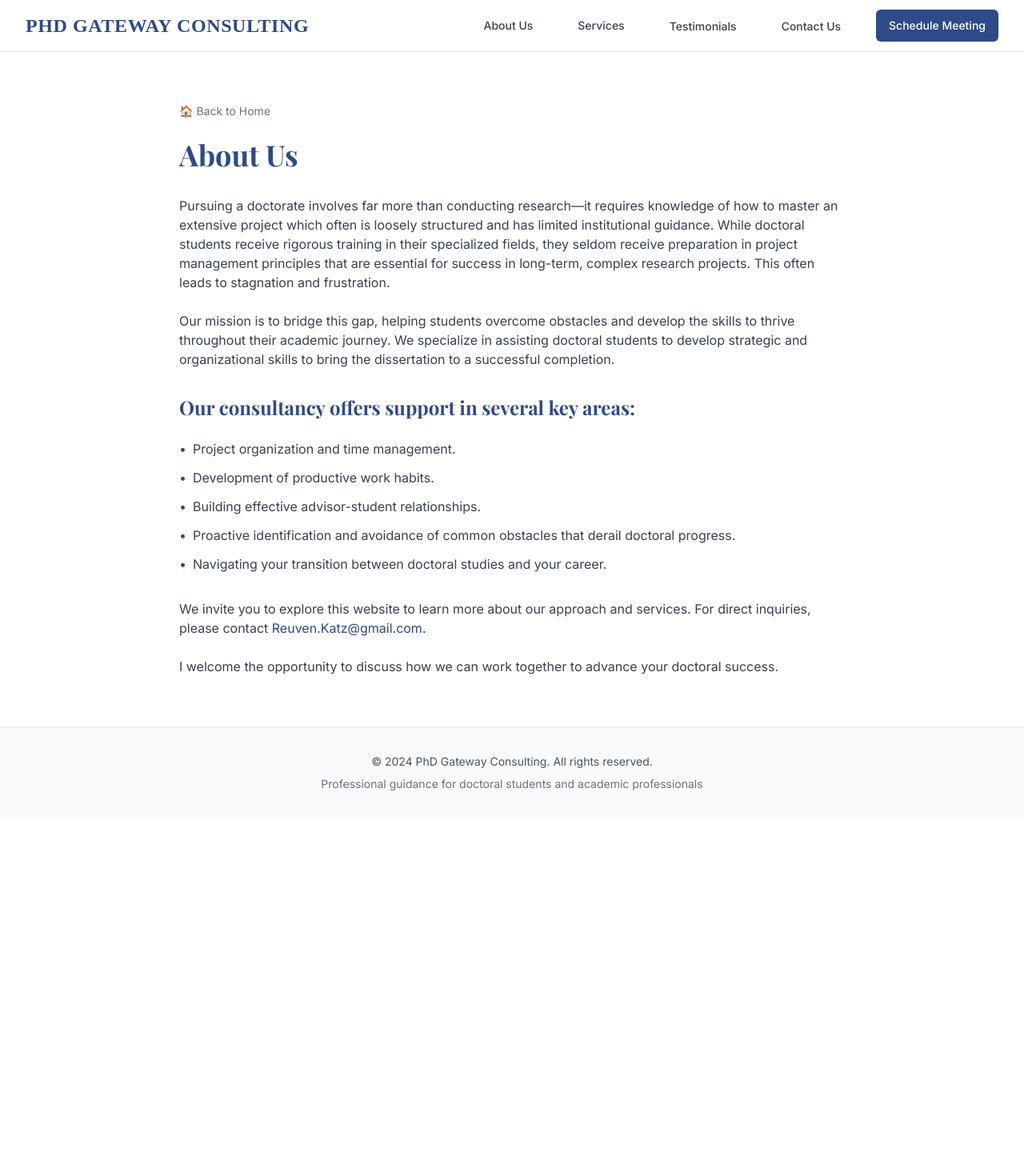
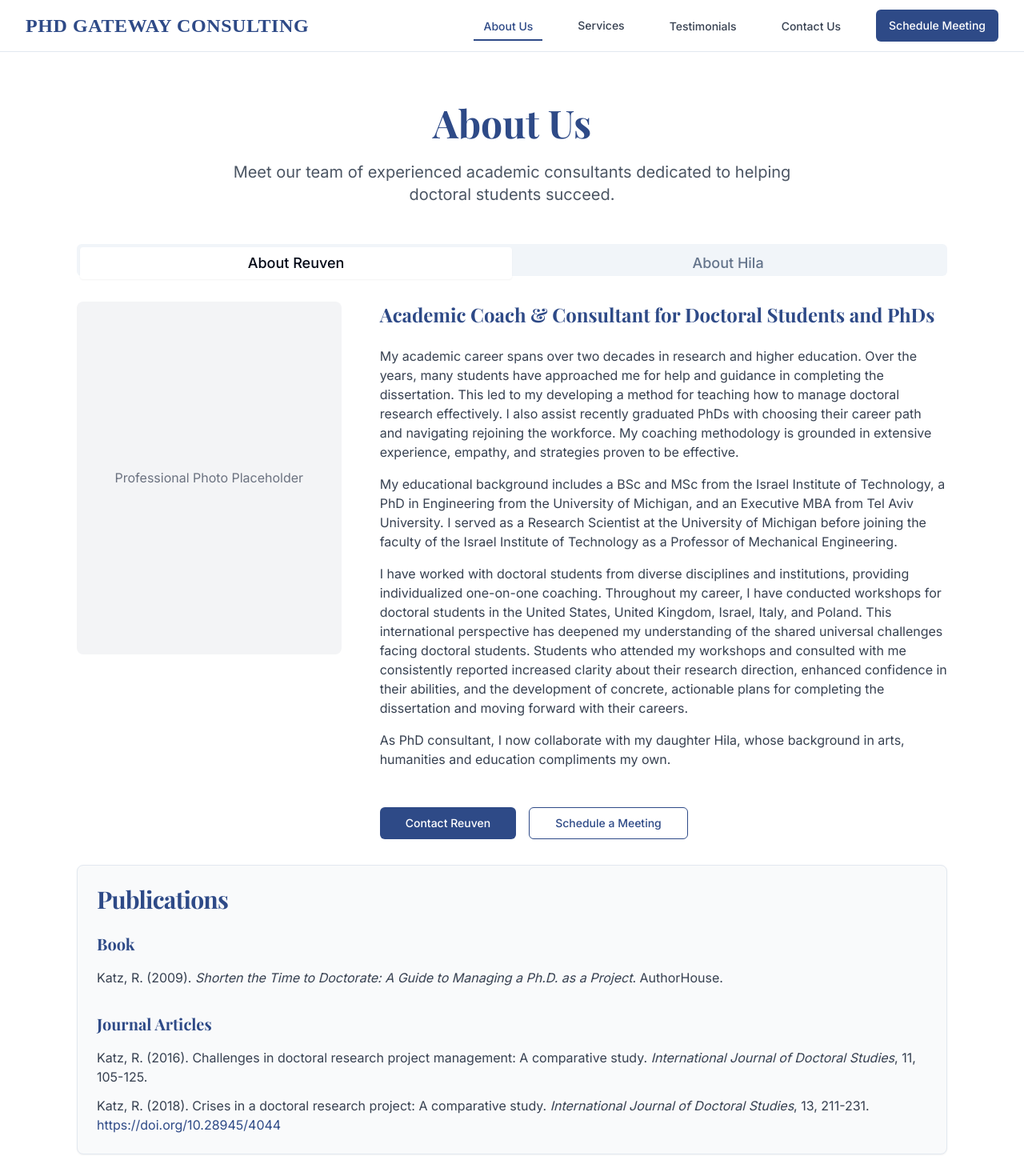
Before and after one commit to ReuvenKatz/pathway-nexus-gateway, a React (Vite) app: page /about in a window 1280 px wide. Shown: the top 1470 px of the page at 80% size. Before the commit the page ends 1022 px from the top, so only its background shows below. Built offline with nearby package versions, Linux system fonts and the light colour scheme; a web font is replaced by a local one.

Commit message:
Refactor: Implement About Us page with tabs
This commit implements the plan to combine the About Reuven and About Hila content into a single About Us page using a tabs component. The Header navigation was updated, and the separate routes were removed.

```diff
--- a/src/App.tsx
+++ b/src/App.tsx
@@ -10,8 +10,6 @@ import About from "./pages/About";
 import IndividualConsulting from "./pages/IndividualConsulting";
 import CareerGuidance from "./pages/CareerGuidance";
 import Testimonials from "./pages/Testimonials";
-import AboutReuven from "./pages/AboutReuven";
-import AboutHila from "./pages/AboutHila";
 import Contact from "./pages/Contact";
 import Schedule from "./pages/Schedule";
 import NotFound from "./pages/NotFound";
@@ -31,8 +29,6 @@ const App = () => (
             <Route path="/individual-consulting" element={<IndividualConsulting />} />
             <Route path="/career-guidance" element={<CareerGuidance />} />
             <Route path="/testimonials" element={<Testimonials />} />
-            <Route path="/about-reuven" element={<AboutReuven />} />
-            <Route path="/about-hila" element={<AboutHila />} />
             <Route path="/contact" element={<Contact />} />
             <Route path="/schedule" element={<Schedule />} />
             <Route path="*" element={<NotFound />} />
--- a/src/components/Header.tsx
+++ b/src/components/Header.tsx
@@ -9,14 +9,7 @@ const Header = () => {
   const location = useLocation();
 
   const navigation = [
-    {
-      name: 'About Us',
-      href: '#',
-      dropdown: [
-        { name: 'About Reuven', href: '/about-reuven' },
-        { name: 'About Hila', href: '/about-hila' }
-      ]
-    },
+    { name: 'About Us', href: '/about' },
     {
       name: 'Services',
       href: '#',
--- a/src/pages/About.tsx
+++ b/src/pages/About.tsx
@@ -1,66 +1,164 @@
+
+import { Tabs, TabsContent, TabsList, TabsTrigger } from '@/components/ui/tabs';
+import { Button } from '@/components/ui/button';
+import { Card, CardContent, CardHeader, CardTitle } from '@/components/ui/card';
+import { Link } from 'react-router-dom';
 
 const About = () => {
   return (
     <div className="bg-white">
-      <div className="mx-auto max-w-4xl px-4 sm:px-6 lg:px-8 py-16">
-        <div className="mb-8">
-          <nav className="flex items-center text-sm text-gray-500 mb-6">
-            <a href="/" className="hover:text-[#2E4A87]">🏠 Back to Home</a>
-          </nav>
-
-          <h1 className="text-4xl font-serif font-bold text-[#2E4A87] mb-8">About Us</h1>
+      <div className="mx-auto max-w-6xl px-4 sm:px-6 lg:px-8 py-16">
+        {/* Header */}
+        <div className="text-center mb-12">
+          <h1 className="text-4xl lg:text-5xl font-serif font-bold text-[#2E4A87] mb-6">
+            About Us
+          </h1>
+          <p className="text-xl text-gray-600 max-w-3xl mx-auto">
+            Meet our team of experienced academic consultants dedicated to helping doctoral students succeed.
+          </p>
         </div>
 
-        <div className="prose prose-lg max-w-none">
-          <p className="text-gray-700 mb-6">
-            Pursuing a doctorate involves far more than conducting research—it requires knowledge of how to master an
-            extensive project which often is loosely structured and has limited institutional guidance. While doctoral students
-            receive rigorous training in their specialized fields, they seldom receive preparation in project management principles
-            that are essential for success in long-term, complex research projects. This often leads to stagnation and frustration.
-          </p>
+        {/* Tabs */}
+        <Tabs defaultValue="reuven" className="w-full">
+          <TabsList className="grid w-full grid-cols-2 mb-8">
+            <TabsTrigger value="reuven" className="text-lg">About Reuven</TabsTrigger>
+            <TabsTrigger value="hila" className="text-lg">About Hila</TabsTrigger>
+          </TabsList>
 
-          <p className="text-gray-700 mb-8">
-            Our mission is to bridge this gap, helping students overcome obstacles and develop the skills to thrive throughout
-            their academic journey. We specialize in assisting doctoral students to develop strategic and organizational skills to
-            bring the dissertation to a successful completion.
-          </p>
+          {/* Reuven Tab Content */}
+          <TabsContent value="reuven" className="space-y-8">
+            <div className="grid lg:grid-cols-3 gap-12">
+              {/* Left Column - Photo */}
+              <div className="lg:col-span-1">
+                <div className="bg-gray-100 rounded-lg aspect-[3/4] flex items-center justify-center">
+                  <span className="text-gray-500">Professional Photo Placeholder</span>
+                </div>
+              </div>
 
-          <h2 className="text-2xl font-serif font-bold text-[#2E4A87] mb-6">
-            Our consultancy offers support in several key areas:
-          </h2>
+              {/* Right Column - Content */}
+              <div className="lg:col-span-2 space-y-6">
+                <div>
+                  <h2 className="text-2xl font-serif font-bold text-[#2E4A87] mb-4">
+                    Academic Coach & Consultant for Doctoral Students and PhDs
+                  </h2>
+                </div>
 
-          <ul className="space-y-3 text-gray-700 mb-8">
-            <li className="flex items-start">
-              <span className="text-[#2E4A87] mr-2">•</span>
-              Project organization and time management.
-            </li>
-            <li className="flex items-start">
-              <span className="text-[#2E4A87] mr-2">•</span>
-              Development of productive work habits.
-            </li>
-            <li className="flex items-start">
-              <span className="text-[#2E4A87] mr-2">•</span>
-              Building effective advisor-student relationships.
-            </li>
-            <li className="flex items-start">
-              <span className="text-[#2E4A87] mr-2">•</span>
-              Proactive identification and avoidance of common obstacles that derail doctoral progress.
-            </li>
-            <li className="flex items-start">
-              <span className="text-[#2E4A87] mr-2">•</span>
-              Navigating your transition between doctoral studies and your career.
-            </li>
-          </ul>
+                <div className="prose prose-lg max-w-none space-y-4">
+                  <p className="text-gray-700">
+                    My academic career spans over two decades in research and higher education. Over the years, many students have
+                    approached me for help and guidance in completing the dissertation. This led to my developing a method for teaching how to
+                    manage doctoral research effectively. I also assist recently graduated PhDs with choosing their career path and navigating
+                    rejoining the workforce. My coaching methodology is grounded in extensive experience, empathy, and strategies proven to be
+                    effective.
+                  </p>
 
-          <p className="text-gray-700 mb-6">
-            We invite you to explore this website to learn more about our approach and services. For direct inquiries, please
-            contact <a href="mailto:Reuven.Katz@gmail.com" className="text-[#2E4A87] hover:underline">Reuven.Katz@gmail.com</a>.
-          </p>
+                  <p className="text-gray-700">
+                    My educational background includes a BSc and MSc from the Israel Institute of Technology, a PhD in Engineering from the
+                    University of Michigan, and an Executive MBA from Tel Aviv University. I served as a Research Scientist at the University of
+                    Michigan before joining the faculty of the Israel Institute of Technology as a Professor of Mechanical Engineering.
+                  </p>
 
-          <p className="text-gray-700">
-            I welcome the opportunity to discuss how we can work together to advance your doctoral success.
-          </p>
-        </div>
+                  <p className="text-gray-700">
+                    I have worked with doctoral students from diverse disciplines and institutions, providing individualized one-on-one coaching.
+                    Throughout my career, I have conducted workshops for doctoral students in the United States, United Kingdom, Israel, Italy,
+                    and Poland. This international perspective has deepened my understanding of the shared universal challenges facing doctoral
+                    students. Students who attended my workshops and consulted with me consistently reported increased clarity about their
+                    research direction, enhanced confidence in their abilities, and the development of concrete, actionable plans for completing
+                    the dissertation and moving forward with their careers.
+                  </p>
+
+                  <p className="text-gray-700">
+                    As PhD consultant, I now collaborate with my daughter Hila, whose background in arts, humanities and education compliments
+                    my own.
+                  </p>
+                </div>
+
+                {/* Action Buttons */}
+                <div className="flex flex-col sm:flex-row gap-4 pt-6">
+                  <Button className="bg-[#2E4A87] hover:bg-[#1e3a6f] text-white px-8 py-3">
+                    Contact Reuven
+                  </Button>
+                  <Button asChild variant="outline" className="border-[#2E4A87] text-[#2E4A87] hover:bg-[#2E4A87] hover:text-white px-8 py-3">
+                    <Link to="/schedule">
+                      Schedule a Meeting
+                    </Link>
+                  </Button>
+                </div>
+              </div>
+            </div>
+
+            {/* Publications Section */}
+            <div className="mt-16">
+              <Card className="bg-gray-50">
+                <CardHeader>
+                  <CardTitle className="text-3xl font-serif text-[#2E4A87]">Publications</CardTitle>
+                </CardHeader>
+                <CardContent className="space-y-8">
+                  {/* Book Section */}
+                  <div>
+                    <h3 className="text-xl font-serif font-bold text-[#2E4A87] mb-4">Book</h3>
+                    <p className="text-gray-700">
+                      Katz, R. (2009). <em>Shorten the Time to Doctorate: A Guide to Managing a Ph.D. as a Project</em>. AuthorHouse.
+                    </p>
+                  </div>
+
+                  {/* Journal Articles Section */}
+                  <div>
+                    <h3 className="text-xl font-serif font-bold text-[#2E4A87] mb-4">Journal Articles</h3>
+                    <div className="space-y-3 text-gray-700">
+                      <p>
+                        Katz, R. (2016). Challenges in doctoral research project management: A comparative study. <em>International Journal of Doctoral Studies</em>, 11, 105-125.
+                      </p>
+                      <p>
+                        Katz, R. (2018). Crises in a doctoral research project: A comparative study. <em>International Journal of Doctoral Studies</em>, 13, 211-231. <a href="https://doi.org/10.28945/4044" className="text-[#2E4A87] hover:underline" target="_blank" rel="noopener noreferrer">https://doi.org/10.28945/4044</a>
+                      </p>
+                    </div>
+                  </div>
+                </CardContent>
+              </Card>
+            </div>
+          </TabsContent>
+
+          {/* Hila Tab Content */}
+          <TabsContent value="hila" className="space-y-8">
+            <div className="grid lg:grid-cols-3 gap-12">
+              {/* Left Column - Photo */}
+              <div className="lg:col-span-1">
+                <div className="bg-gray-100 rounded-lg aspect-[3/4] flex items-center justify-center">
+                  <span className="text-gray-500">Professional Photo Placeholder</span>
+                </div>
+              </div>
+
+              {/* Right Column - Content */}
+              <div className="lg:col-span-2 space-y-6">
+                <div>
+                  <h2 className="text-2xl font-serif font-bold text-[#2E4A87] mb-4">
+                    Academic Coach & Consultant for Doctoral Students and PhDs
+                  </h2>
+                </div>
+
+                <div className="prose prose-lg max-w-none">
+                  <p className="text-gray-700">
+                    Content about Hila will be added here. Please provide the text you'd like to include for Hila's biography,
+                    background, expertise, and approach to doctoral student coaching.
+                  </p>
+                </div>
+
+                {/* Action Buttons */}
+                <div className="flex flex-col sm:flex-row gap-4 pt-6">
+                  <Button className="bg-[#2E4A87] hover:bg-[#1e3a6f] text-white px-8 py-3">
+                    Contact Hila
+                  </Button>
+                  <Button asChild variant="outline" className="border-[#2E4A87] text-[#2E4A87] hover:bg-[#2E4A87] hover:text-white px-8 py-3">
+                    <Link to="/schedule">
+                      Schedule a Meeting
+                    </Link>
+                  </Button>
+                </div>
+              </div>
+            </div>
+          </TabsContent>
+        </Tabs>
       </div>
     </div>
   );
```
